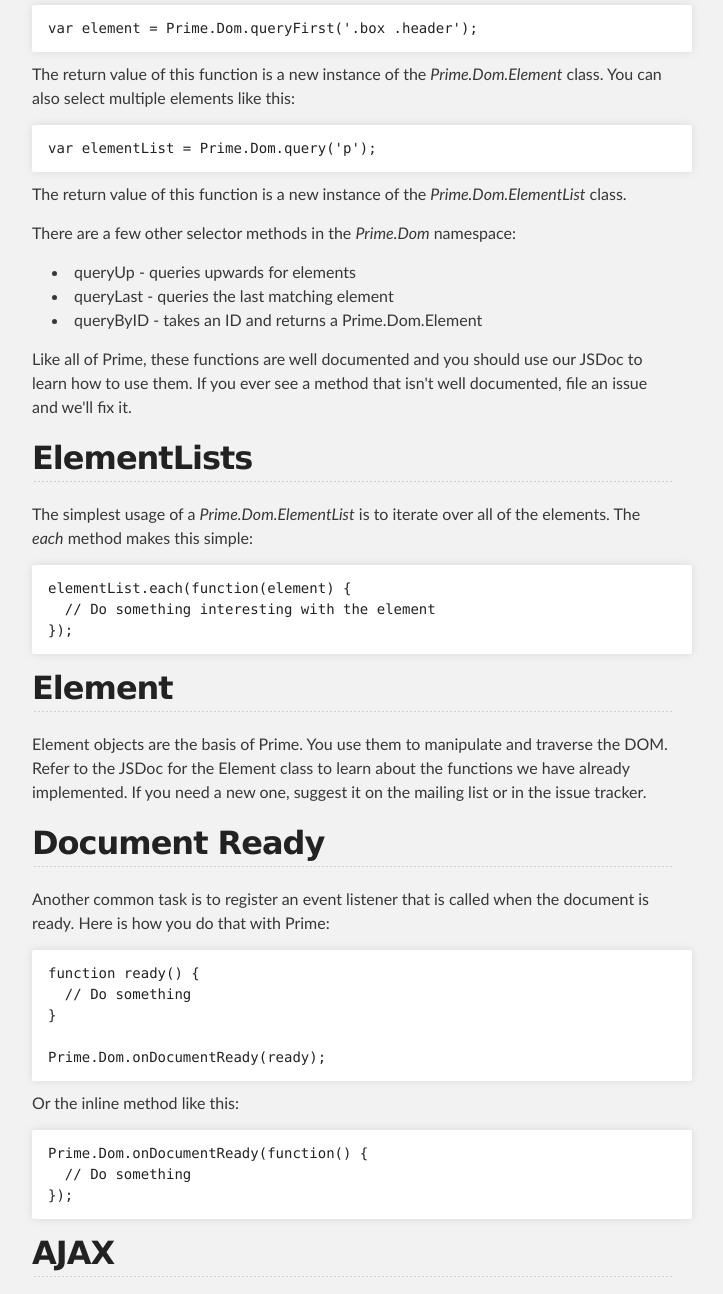
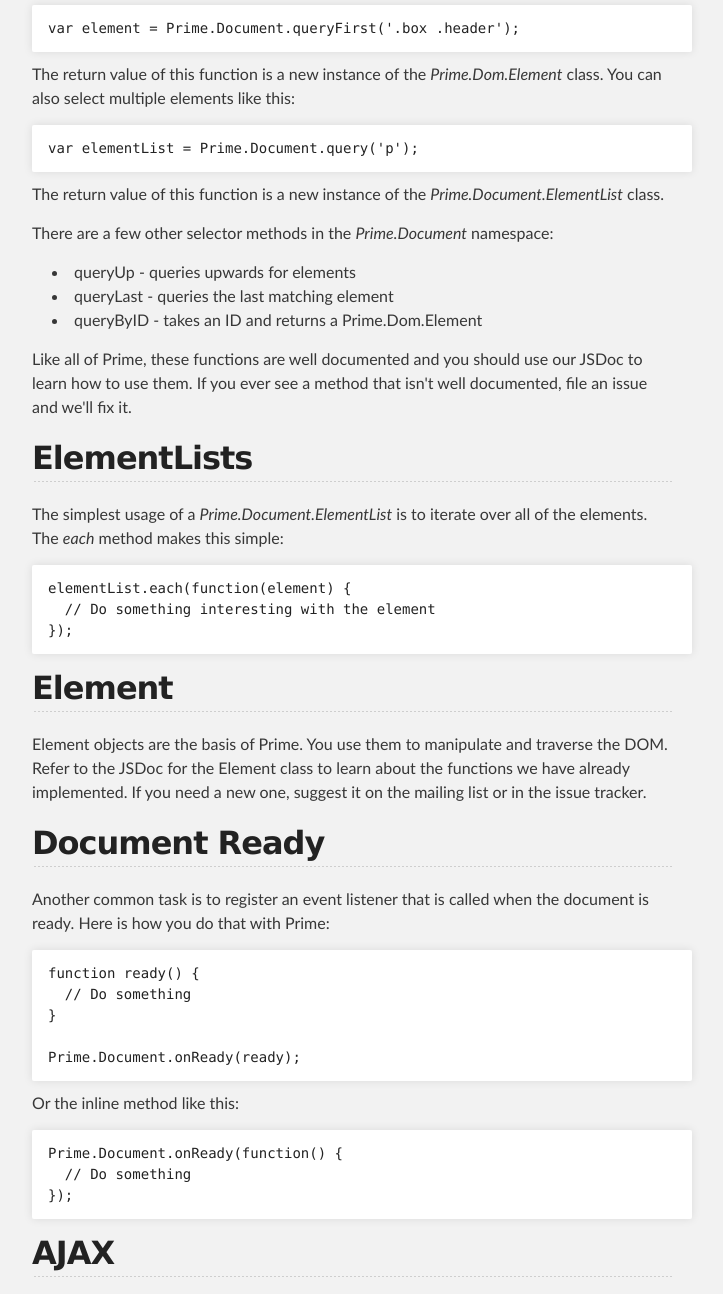
Before and after one commit to inversoft/prime.js, a plain HTML site: page index.html in a window 1280 px wide. Shown: the part 1820-3114 px from the top of the page, without its empty margins (288-1011 px from the left). Drawn offline with Linux system fonts and the light colour scheme.

```diff
--- a/index.html
+++ b/index.html
@@ -65,10 +65,10 @@
 
 <p>To quickly get started with Prime JS, add this to your web page:</p>
 
-<pre><code>&lt;script type="text/javascript" src="http://prime-framework.github.io/prime-js/prime-0.12.js"&gt;&lt;/script&gt;
+<pre><code>&lt;script type="text/javascript" src="http://prime-framework.github.io/prime-js/prime-0.13.js"&gt;&lt;/script&gt;
 </code></pre>
 
-<p>The latest version of Prime JS is 0.12.</p>
+<p>The latest version of Prime JS is 0.13.</p>
 
 <p>We don't recommend using the github server to download Prime in production. Or using the full Prime JS file in production. Instead, you should minify this file before going to production.</p>
 
@@ -91,17 +91,17 @@
 
 <p>Selecting in Prime uses a static function in the Prime.Dom namespace. Under the hoods this uses Sizzle, so if you are used to JQuery or other frameworks, it works the same. Here's an example:</p>
 
-<pre><code>var element = Prime.Dom.queryFirst('.box .header');
+<pre><code>var element = Prime.Document.queryFirst('.box .header');
 </code></pre>
 
 <p>The return value of this function is a new instance of the <em>Prime.Dom.Element</em> class. You can also select multiple elements like this:</p>
 
-<pre><code>var elementList = Prime.Dom.query('p');
+<pre><code>var elementList = Prime.Document.query('p');
 </code></pre>
 
-<p>The return value of this function is a new instance of the <em>Prime.Dom.ElementList</em> class. </p>
+<p>The return value of this function is a new instance of the <em>Prime.Document.ElementList</em> class. </p>
 
-<p>There are a few other selector methods in the <em>Prime.Dom</em> namespace:</p>
+<p>There are a few other selector methods in the <em>Prime.Document</em> namespace:</p>
 
 <ul>
 <li>queryUp - queries upwards for elements</li>
@@ -112,7 +112,7 @@
 <h2>
 <a name="elementlists" class="anchor" href="#elementlists"><span class="octicon octicon-link"></span></a>ElementLists</h2>
 
-<p>The simplest usage of a <em>Prime.Dom.ElementList</em> is to iterate over all of the elements. The <em>each</em> method makes this simple:</p>
+<p>The simplest usage of a <em>Prime.Document.ElementList</em> is to iterate over all of the elements. The <em>each</em> method makes this simple:</p>
 
 <pre><code>elementList.each(function(element) {
   // Do something interesting with the element
@@ -133,12 +133,12 @@
   // Do something
 }
 
-Prime.Dom.onDocumentReady(ready);
+Prime.Document.onReady(ready);
 </code></pre>
 
 <p>Or the inline method like this:</p>
 
-<pre><code>Prime.Dom.onDocumentReady(function() {
+<pre><code>Prime.Document.onReady(function() {
   // Do something
 });
 </code></pre>
@@ -164,16 +164,17 @@
 
 <p>We got tired of <em>this</em> being different things with every framework (or even in two different places in the same framework). We decided it was time to make <em>this</em> consistent (or at least as much as we could). Since Prime is based on Objects/Classes, you can make Prime ensure that <em>this</em> refers to the current object.</p>
 
-<p>Here is an example of using <em>Prime.Dom.Element</em> inside a class to handle click events:</p>
+<p>Here is an example of using <em>Prime.Document.Element</em> inside a class to handle click events:</p>
 
 <pre><code>var MyClass = function() {
-  this.element = Prime.Dom.queryFirst('.some-class').
+  this.element = Prime.Document.queryFirst('.some-class').
       addEventListener('click', this.handleClickEvents, this);
+  this.message = 'Hello World';
 };
 
 MyClass.prototype = {
   handleClickEvents: function(event) {
-    // The this variable will refer to this object
+    alert(this.message); // Says 'Hello World'
   }
 }
 </code></pre>
```
Also changed, not shown: params.json (+1 -1 lines).
